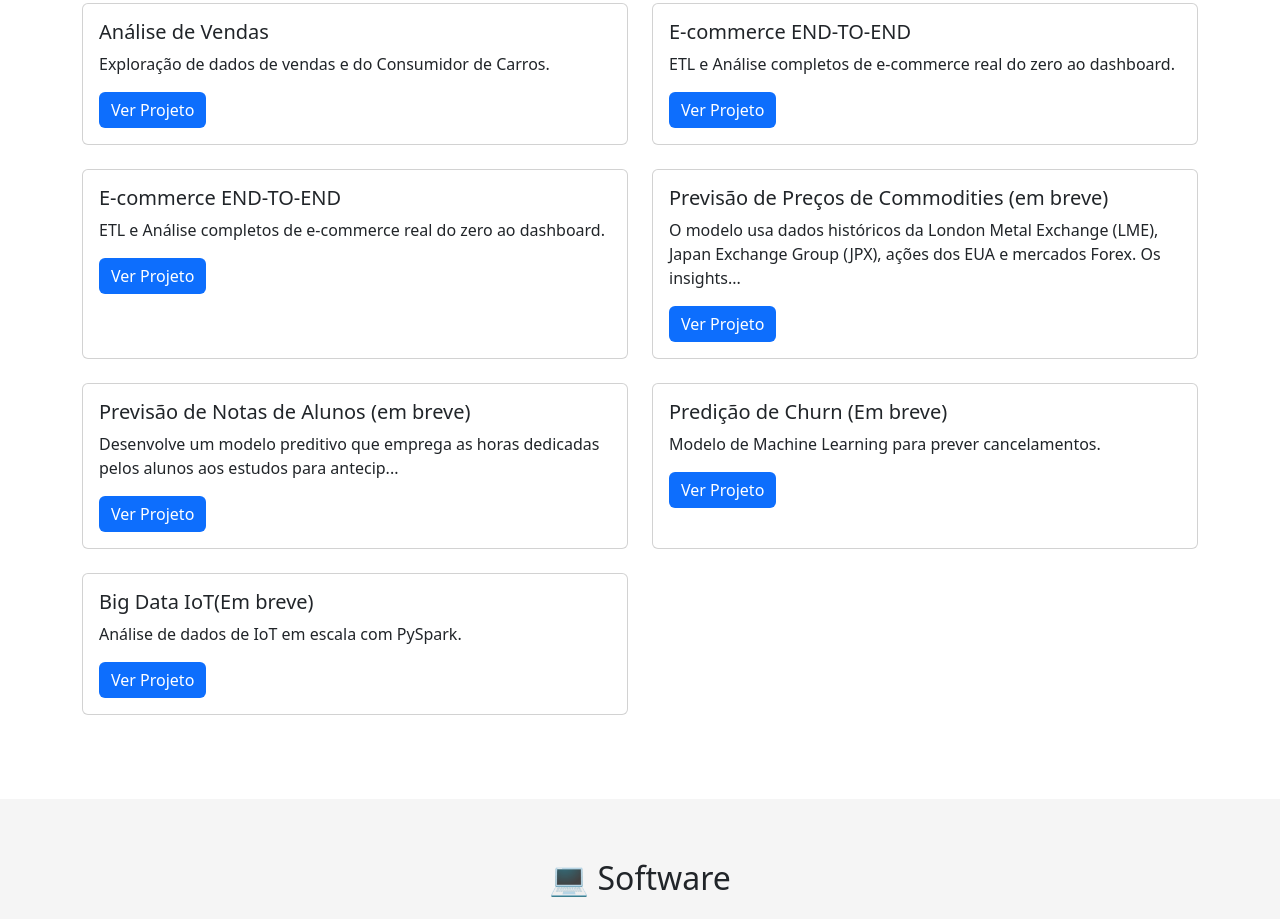
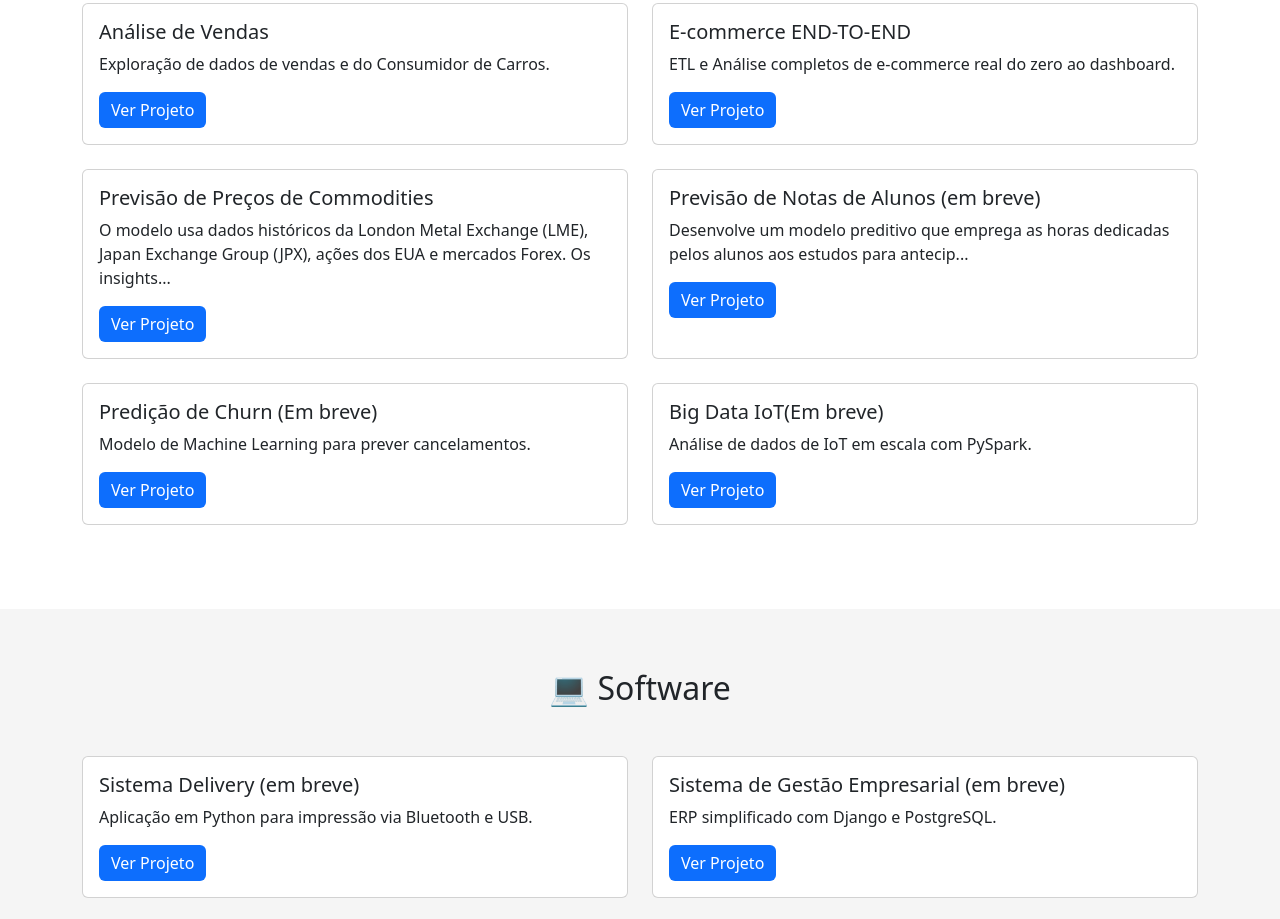
Before and after one commit to Andrey-Silva-Data/MeuPortf-lio-AndreySilva, a plain HTML site: page index.html in a window 1280 px wide. Shown: the part 1639-2558 px from the top of the page. Drawn offline with nearby package versions, Linux system fonts and the light colour scheme.

Commit message:
salvando alteracoes

```diff
--- a/index.html
+++ b/index.html
@@ -217,16 +217,7 @@
       <div class="col-md-6 mb-4">
         <div class="card h-100">
           <div class="card-body">
-            <h5 class="card-title">E-commerce END-TO-END</h5>
-            <p class="card-text">ETL e Análise completos de e-commerce real do zero ao dashboard.</p>
-            <a href="https://github.com/Andrey-Silva-Data/ecommerce-end-to-end.git" class="btn btn-custom">Ver Projeto</a>
-          </div>
-        </div>
-      </div>
-      <div class="col-md-6 mb-4">
-        <div class="card h-100">
-          <div class="card-body">
-            <h5 class="card-title">Previsão de Preços de Commodities (em breve)</h5>
+            <h5 class="card-title">Previsão de Preços de Commodities</h5>
             <p class="card-text">O modelo usa dados históricos da London Metal Exchange (LME), Japan Exchange Group (JPX), ações dos EUA e mercados
 Forex. Os insights...</p>
             <a href="#" class="btn btn-custom">Ver Projeto</a>
```
